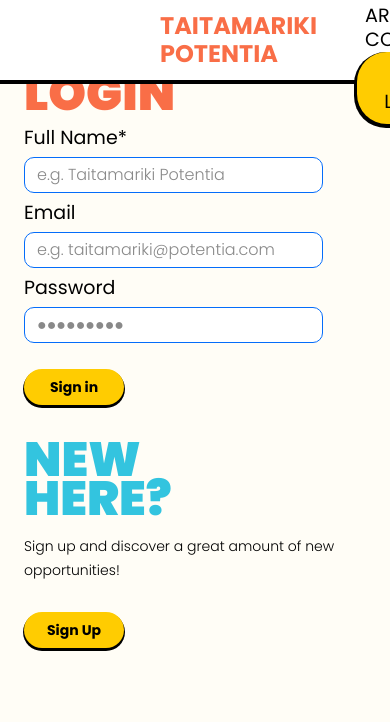
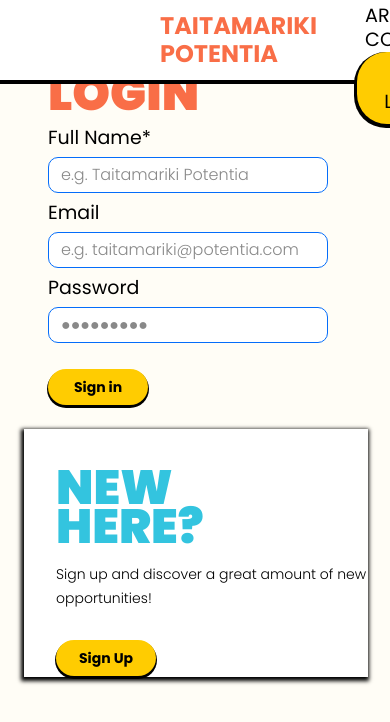
Before and after one commit to UoaWDCC/taitam-portal, a Next.js app: page /logIn in a window 390 px wide. Shown: the top 722 px of the page. Built offline with nearby package versions, Linux system fonts and the light colour scheme; what @linaria/core would draw is missing.

Commit message:
updated login page

```diff
--- a/src/app/logIn/logIn.page.css
+++ b/src/app/logIn/logIn.page.css
@@ -183,7 +183,7 @@
 }
 
 /* Small screens */
-@media (max-width: 600px) {
+@media (max-width: 1000px) {
   .main {
     flex-direction: column-reverse; /* Reverse the order of flex items */
   }
@@ -191,7 +191,7 @@
   .account-existing {
     margin: 0;
     padding: 0;
-    margin-left: 1.5rem;
+    margin-left: 3rem;
     order: 2; /* Change the order to place it at the bottom */
   }
 
@@ -219,12 +219,15 @@
   }
 
   .create-new-acc {
-    margin-left: 0;
-    padding-top: 20px; /* Adjust as needed */
-    margin-top: 0;
-    padding-left: 1.5rem; /* Adjust as needed */
+    margin: 1.5rem;
+    padding-top: 1.5rem; /* Adjust as needed */
+    padding-left: 2rem;
     order: 1; /* Change the order to place it at the top */
-    border-left: 0px;
+    border-left: none;
+    background-color: #ffffff;
+    box-shadow: -1px 2px 4px 2px #000000;
+    height: 14rem;
+    width: 80%;
   }
 
   .new-here {
--- a/src/app/signUp/signUp.page.css
+++ b/src/app/signUp/signUp.page.css
@@ -139,7 +139,7 @@
     margin: 0 8rem 0 8rem;
   }
 
-  @media (max-width: 600px) {
+  @media (max-width: 1000px) {
     .main {
       flex-direction: column; /* Change the flex direction to stack elements vertically */
       align-items: center; /* Center the items horizontally */
```
